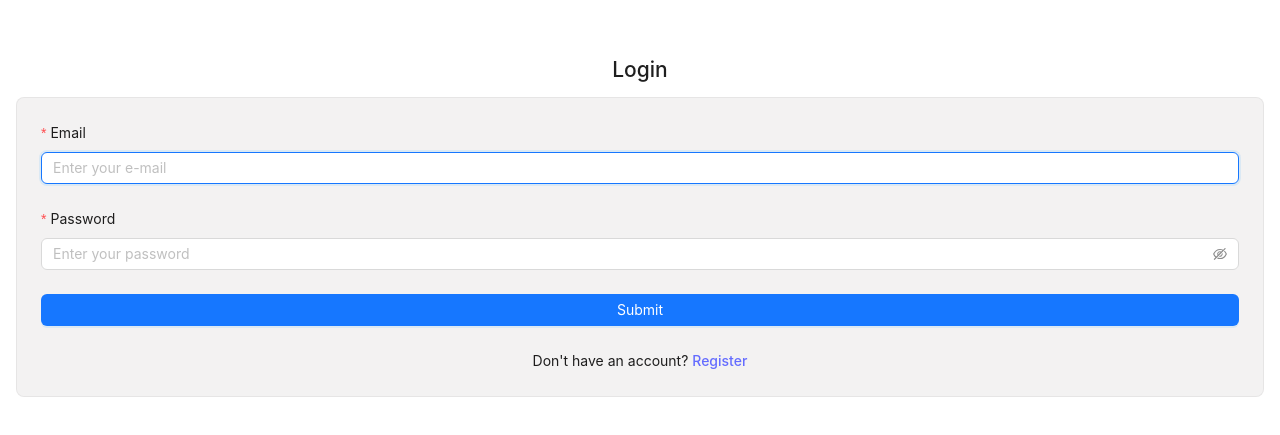
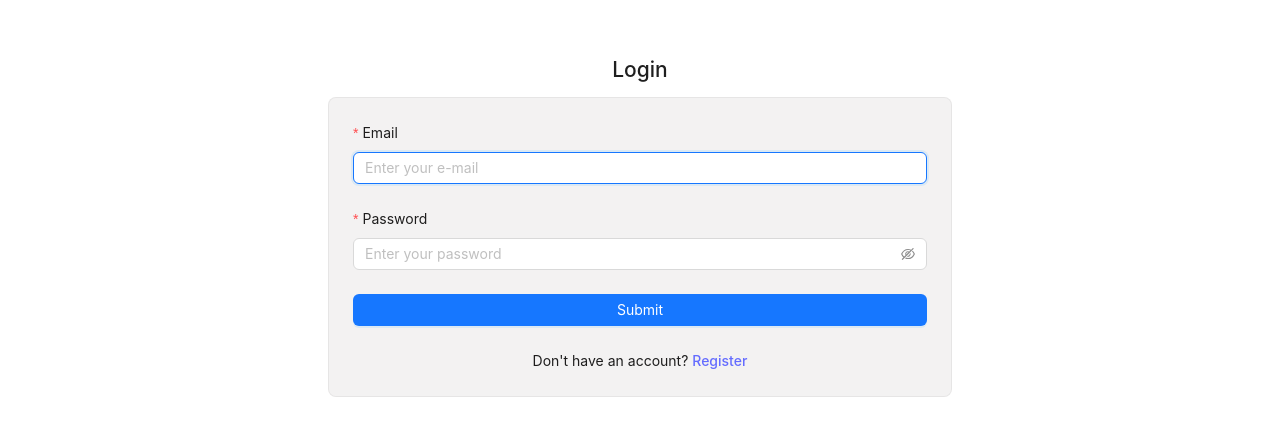
Before and after one commit to mutafyan/moviebase, a React (Vite) app: page /login in a window 1280 px wide. Shown: the part 175-610 px from the top of the page. Built offline with nearby package versions, Linux system fonts and the light colour scheme; no server answers.

Commit message:
fix styling issues

```diff
--- a/src/components/auth/AuthCard.jsx
+++ b/src/components/auth/AuthCard.jsx
@@ -6,6 +6,9 @@ const AuthCard = ({ children }) => (
       background: "rgba(240, 239, 239, 0.8)",
       backdropFilter: "blur(4px)",
       border: "1px solid rgba(0,0,0,0.05)",
+      width: '50%',
+      alignSelf: 'center',
+      justifySelf: 'center'
     }}
   >
     {children}
--- a/src/components/home/AboutSection.jsx
+++ b/src/components/home/AboutSection.jsx
@@ -26,10 +26,10 @@ const AboutSection = () => {
         <Divider />
         <Paragraph style={{ fontSize: 16, maxWidth: 760, textAlign: "left" }}>
           MovieBase is a lightweight catalogue built on
-          <strong>The Movie Database</strong>. Our goal is to give you the
+          <strong> The Movie Database</strong>. Our goal is to give you the
           essentials—trailers, ratings, cast and crew—without the ads or clutter
           you find on larger portals. Think of it as the fastest way to decide
-          <em>what to watch tonight</em>.
+          <em> what to watch tonight</em>.
         </Paragraph>
       </Card>
     </section>
```
